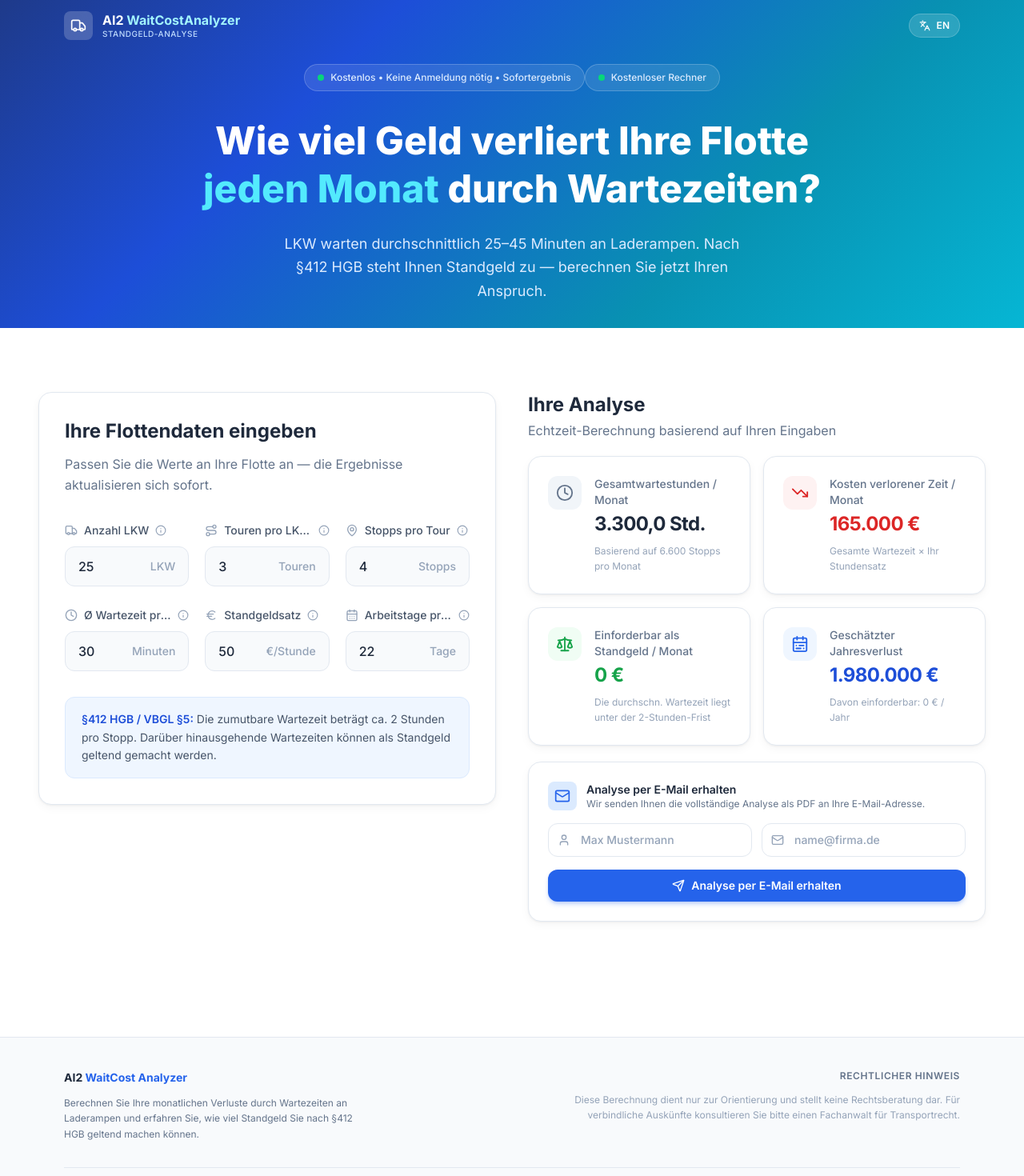
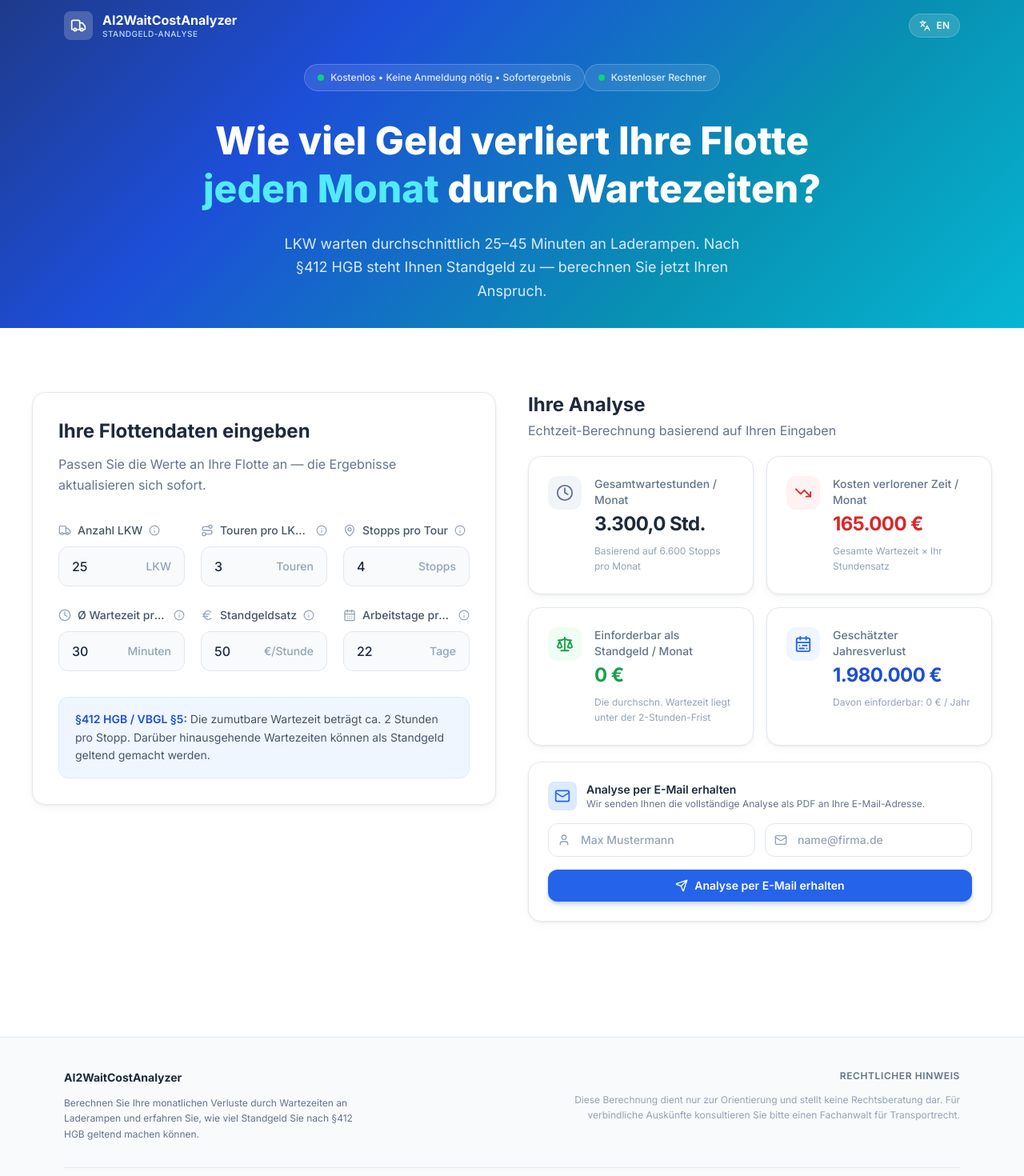
Before and after one commit to ai2connect-team/AI2WaitCostAnalyzer, a React (Vite) app: page / in a window 1280 px wide. Shown: the top 1470 px of the page at 80% size. Built offline with nearby package versions, Linux system fonts and the light colour scheme.

Commit message:
Grammar and changes in the i18n languages

```diff
--- a/index.html
+++ b/index.html
@@ -7,7 +7,7 @@
   <meta name="viewport" content="width=device-width, initial-scale=1.0" />
   <meta name="description"
     content="Berechnen Sie Ihre monatlichen Verluste durch Wartezeiten an Laderampen und erfahren Sie, wie viel Standgeld Sie nach §412 HGB geltend machen können." />
-  <title>AI2 WaitCostAnalyzer — Standgeld-Rechner für Speditionen</title>
+  <title>AI2WaitCostAnalyzer — Standgeld-Rechner für Speditionen</title>
   <link rel="preconnect" href="https://fonts.googleapis.com" />
   <link rel="preconnect" href="https://fonts.gstatic.com" crossorigin />
   <link href="https://fonts.googleapis.com/css2?family=Inter:wght@300;400;500;600;700;800;900&display=swap"
--- a/src/App.jsx
+++ b/src/App.jsx
@@ -29,11 +29,11 @@ export default function App() {
 
       {/* Calculator Section */}
       <main id="calculator" className="flex-1 py-12 sm:py-16 lg:py-20">
-        <div className="w-full max-w-7xl mx-auto px-4 sm:px-6 md:px-8 lg:px-10 xl:px-12">
+        <div className="w-full max-w-[90rem] mx-auto px-4 sm:px-6 md:px-6 lg:px-8 xl:px-10">
           {/* Two-column layout — stacks on mobile, side-by-side on desktop */}
           <div className="grid grid-cols-1 lg:grid-cols-2 gap-8 lg:gap-10 items-start">
             {/* Left: Calculator form */}
-            <div className="animate-slide-in-left">
+            <div className="animate-slide-in-left relative z-20">
               <Calculator values={values} onValueChange={handleValueChange} />
             </div>
 
--- a/src/components/Footer.jsx
+++ b/src/components/Footer.jsx
@@ -14,7 +14,7 @@ export default function Footer() {
                     {/* Brand */}
                     <div>
                         <h3 className="text-sm font-bold text-surface-800 mb-3">
-                            AI2 <span className="text-primary-600">WaitCost Analyzer</span>
+                            AI2WaitCostAnalyzer
                         </h3>
                         <p className="text-xs text-surface-500 leading-relaxed max-w-sm">
                             {t('footer.description')}
--- a/src/components/Header.jsx
+++ b/src/components/Header.jsx
@@ -23,7 +23,7 @@ export default function Header() {
                         </div>
                         <div>
                             <h1 className="text-base font-bold text-white leading-tight">
-                                AI2 <span className="text-cyan-200">WaitCostAnalyzer</span>
+                                AI2WaitCostAnalyzer
                             </h1>
                             <p className="text-[10px] text-blue-200 uppercase tracking-wider font-medium">
                                 {t('header.subtitle')}
--- a/src/components/ui/InputField.jsx
+++ b/src/components/ui/InputField.jsx
@@ -28,7 +28,7 @@ export default function InputField({
                 {tooltip && (
                     <span className="relative group/tip shrink-0">
                         <Info size={14} className="text-surface-400 cursor-help" />
-                        <span className="absolute bottom-full left-1/2 -translate-x-1/2 mb-2 px-3 py-2 text-xs text-white bg-surface-800 rounded-lg shadow-xl opacity-0 group-hover/tip:opacity-100 transition-opacity pointer-events-none whitespace-nowrap z-10">
+                        <span className="absolute bottom-full left-1/2 -translate-x-1/2 mb-2 px-3 py-2 text-xs text-white bg-surface-800 rounded-lg shadow-xl opacity-0 group-hover/tip:opacity-100 transition-opacity pointer-events-none whitespace-nowrap z-50">
                             {tooltip}
                         </span>
                     </span>
--- a/src/i18n/locales/de.js
+++ b/src/i18n/locales/de.js
@@ -117,12 +117,12 @@ const de = {
             subtitle: 'Standgeld-Analyse | Demurrage Report',
             createdOn: 'Erstellt am: {{date}}',
             inputTitle: 'Eingabeparameter',
-            parameterHeader: 'Parameter',
+            parameterHeader: 'Tourenorganisation',
             valueHeader: 'Wert',
             minutesUnit: 'Minuten',
-            perHourUnit: '/Stunde',
+            perHourUnit: ' / Stunde',
             resultsTitle: 'Ergebnisse',
-            metricHeader: 'Kennzahl',
+            metricHeader: 'Betriebliche Auswirkungen',
             totalStops: 'Gesamtstopps pro Monat',
             totalWaitHours: 'Gesamtwartestunden pro Monat',
             hoursUnit: 'Std.',
--- a/src/i18n/locales/en.js
+++ b/src/i18n/locales/en.js
@@ -48,7 +48,7 @@ const en = {
                 demurrageRate: {
                     label: 'Demurrage rate',
                     tooltip: 'Your demurrage rate per hour (industry standard: €40–60)',
-                    unit: '€/hour',
+                    unit: '€ / hour',
                 },
                 workingDays: {
                     label: 'Working days per month',
@@ -78,7 +78,7 @@ const en = {
                 waitingHours: {
                     label: 'Total waiting hours / month',
                     description: 'Based on {{stops}} stops per month',
-                    unit: 'hrs',
+                    unit: 'h',
                 },
                 lostTimeCost: {
                     label: 'Cost of lost time / month',
@@ -86,7 +86,7 @@ const en = {
                 },
                 claimable: {
                     label: 'Claimable as demurrage / month',
-                    descriptionPositive: '{{hours}} hrs beyond the 2-hour threshold',
+                    descriptionPositive: '{{hours}} h beyond the 2-hour threshold',
                     descriptionZero: 'The avg. waiting time is below the 2-hour threshold',
                 },
                 annualLoss: {
@@ -117,15 +117,15 @@ const en = {
             subtitle: 'Demurrage Analysis Report',
             createdOn: 'Created on: {{date}}',
             inputTitle: 'Input Parameters',
-            parameterHeader: 'Parameter',
+            parameterHeader: 'Route organization',
             valueHeader: 'Value',
             minutesUnit: 'Minutes',
-            perHourUnit: '/hour',
+            perHourUnit: ' / hour',
             resultsTitle: 'Results',
-            metricHeader: 'Metric',
+            metricHeader: 'Operational impact',
             totalStops: 'Total stops per month',
             totalWaitHours: 'Total waiting hours per month',
-            hoursUnit: 'hrs',
+            hoursUnit: 'h',
             monthlyCost: 'Cost of lost time (monthly)',
             monthlyClaimable: 'Claimable as demurrage (monthly)',
             annualCost: 'Cost of lost time (annual)',
--- a/src/utils/calculations.js
+++ b/src/utils/calculations.js
@@ -6,8 +6,8 @@
  * - VBGL §5: Reasonable free waiting time is ~2 hours (120 minutes) per stop
  *
  * Calculation logic:
- * - Total stops/month = trucks × tours/day × stops/tour × working days
- * - Total waiting hours/month = total stops × avg wait time (in hours)
+ * - Total stops / month = trucks × tours / day × stops / tour × working days
+ * - Total waiting hours / month = total stops × avg wait time (in hours)
  * - Cost of lost time = total waiting hours × demurrage rate
  * - Claimable demurrage: only waiting time beyond 120 min threshold
  */
```
